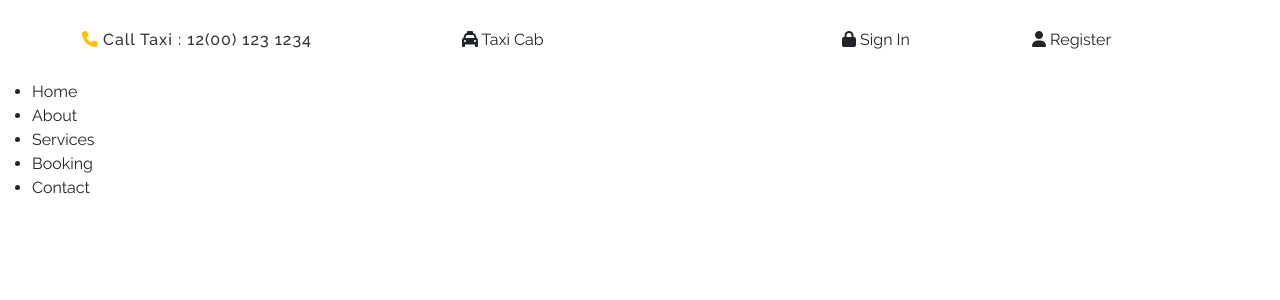
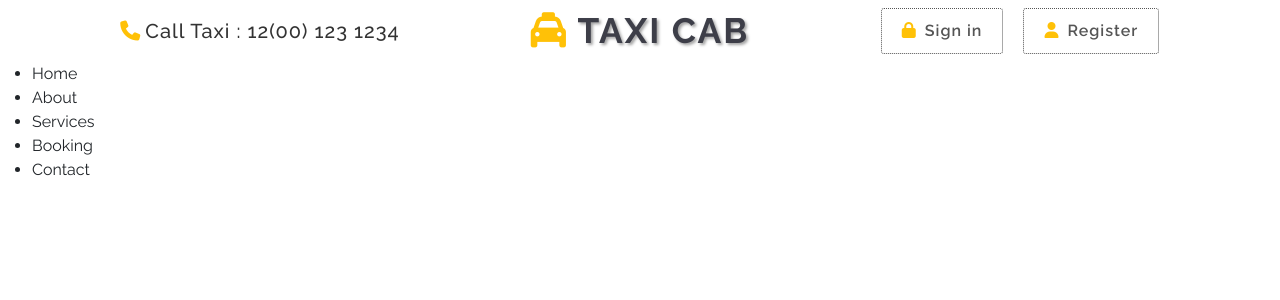
Before and after one commit to Cyber9jaDev/Car-Booking-System, a React (Vite) app in the folder client/: page / in a window 1280 px wide. Shown: the top 300 px of the page. Built offline with nearby package versions, Linux system fonts and the light colour scheme.

Commit message:
updated top nav

```diff
--- a/client/src/components/users/TopNav.tsx
+++ b/client/src/components/users/TopNav.tsx
@@ -7,28 +7,26 @@ const TopNav = () => {
     <div className='top-bar container-fluid'>
       <div className="container h-100">
         <div className="h-100 row justify-content-center align-items-center">
-          <div className="col-md-4 col sm-6 log-icons d-flex align-items-center">
+          <div className="col-md-4 col sm-6 log-icons d-flex align-items-center justify-content-center">
             <p className="py-2 my-auto"><i className="fa fa-phone"></i>Call Taxi : 12(00) 123 1234</p>
           </div>
-          <div className="col-md-4 col-sm-6 logo">
+          <div className="col-md-4 col-sm-6 logo d-flex justify-content-center">
             <NavLink className="navbar-brand" to="/"> <i className="fas fa-taxi"></i> Taxi Cab</NavLink>
           </div>
-          <div className="col-md-4">
-            <div className="row align-items-center">
-              <div className="col-6">
+          <div className="col-md-4 top-forms">
+            <div className="wrapper">
               <span className="">
                 <NavLink className='nav-link' to="/sign-in">
-                    <i className="fas fa-lock"></i> Sign In
+                  <i className="fas fa-lock me-2"></i>Sign in
                 </NavLink>
               </span>
             </div>
-              <div className="col-6">
+            <div className="wrapper">
               <span className="">
                 <NavLink className='nav-link' to="/signup" >
-                    <i className="fas fa-user"></i> Register
+                  <i className="fas fa-user me-2"></i>Register
                 </NavLink>
               </span>
-              </div>
             </div>
           </div>
         </div>
--- a/client/src/sass/topnav.css
+++ b/client/src/sass/topnav.css
@@ -1,18 +1,16 @@
 .top-bar{
-  height: 80px;
+  /* height: 80px; */
   background: #fff;
   position: relative;
+  padding: .3em 2em;
 }
+
 .nav-link{
   text-decoration: none;
 }
 
-.log-icons{
-
-}
-
 .log-icons p {
-  font-size: 1em;
+  font-size: 1.25em;
   letter-spacing: 1px;
   color: #333;
   font-weight: 500;
@@ -22,3 +20,51 @@
   color: #ffc107;
   margin-right: 4px;
 }
+
+.logo i{
+  color: #ffc107;
+  text-shadow: none;
+}
+
+.navbar-brand{
+  font-size: 2.2em;
+	font-weight: 700;
+  text-shadow: 2px 2px 3px rgba(0, 0, 0, 0.36);
+	color: #3d3e48;
+  letter-spacing: 2px;
+	text-transform: uppercase;
+}
+
+.top-forms{
+  display: flex;
+  justify-content: center;
+}
+
+.top-forms > .wrapper{
+  margin: 0 10px;
+}
+
+.top-forms > .wrapper > span > .nav-link{
+  font-size: 1em;
+  letter-spacing: 1px;
+  color: #555;
+  border: 1px dotted #555;
+  padding: 10px 20px;
+  border-radius: 3px;
+  font-weight: 600;
+}
+
+.top-forms >.wrapper span .nav-link:hover{
+  background: #ffc107;
+  border: 1px dotted #fff;
+  color: #fff;
+}
+
+.top-forms > .wrapper > span > .nav-link:hover i{
+  color: #fff !important;
+  background: #ffc107;
+}
+
+.top-forms .nav-link i{
+  color: #ffc107;
+}
```
Lines whose indentation alone changed are shown as unchanged.
